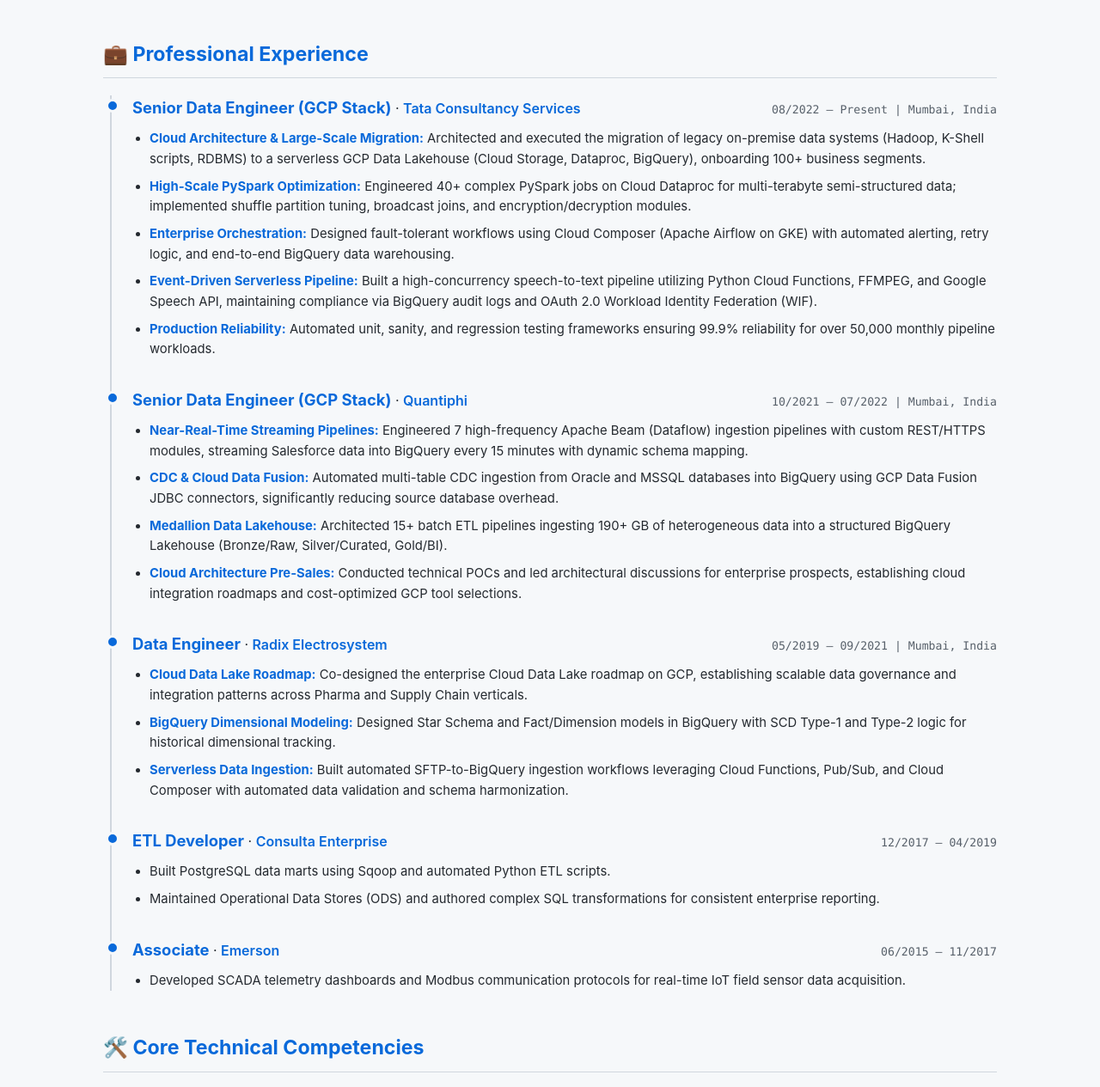
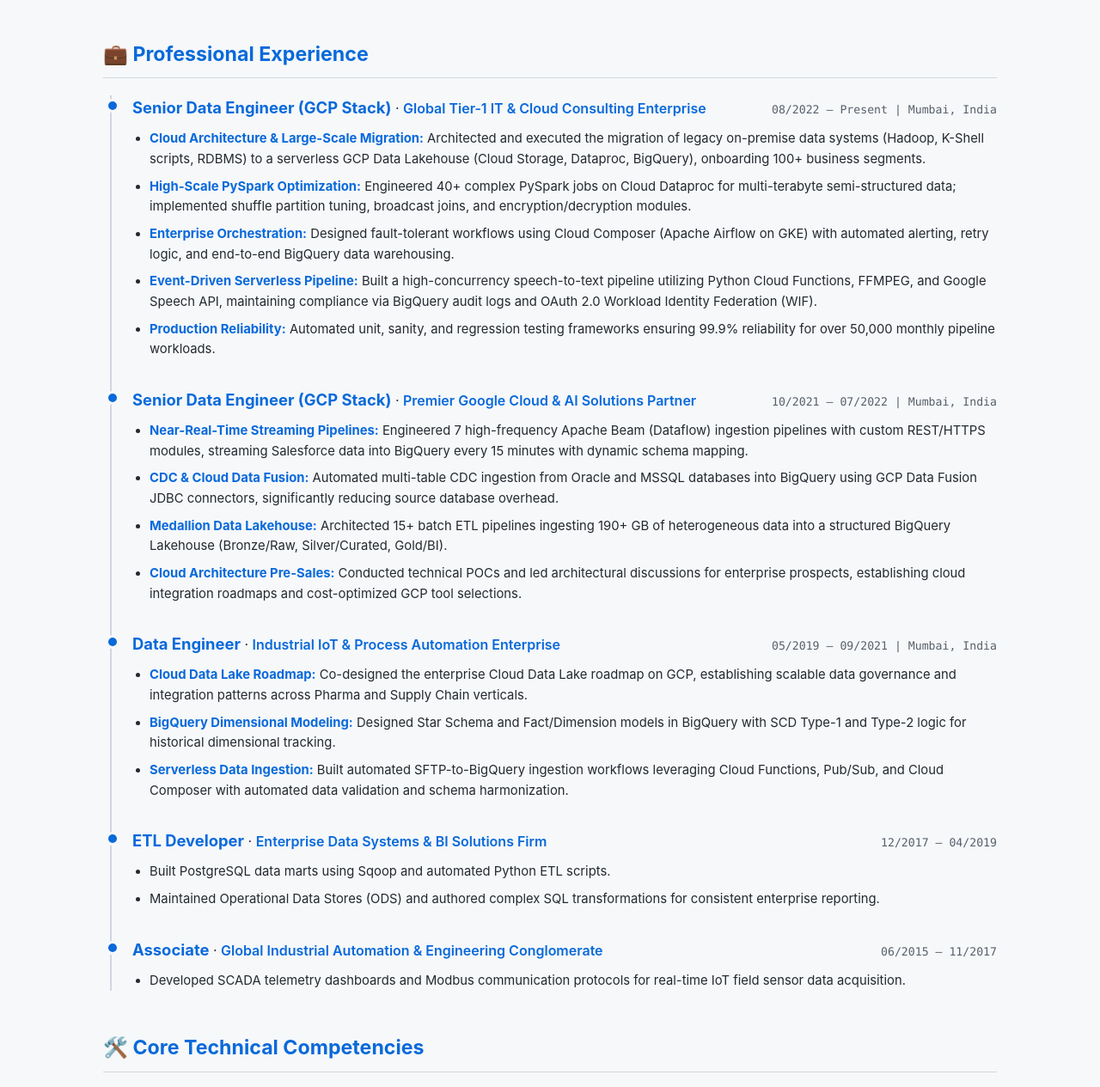
Before and after one commit to Amit1092tiwari/Amit1092tiwari, a plain HTML site: page index.html in a window 1280 px wide. Shown: the part 1639-2904 px from the top of the page at 86% size. Drawn offline with Linux system fonts and the light colour scheme.

Commit message:
chore(pages): anonymize company names with confidential industry descriptors

```diff
--- a/index.html
+++ b/index.html
@@ -541,12 +541,12 @@
       <h2>💼 Professional Experience</h2>
       <div class="timeline">
 
-        <!-- Role 1: TCS -->
+        <!-- Role 1: Tier-1 Global IT & Cloud Consultancy -->
         <div class="timeline-item">
           <div class="role-header">
             <div>
               <span class="role-title">Senior Data Engineer (GCP Stack)</span> ·
-              <span class="company-name">Tata Consultancy Services</span>
+              <span class="company-name">Global Tier-1 IT & Cloud Consulting Enterprise</span>
             </div>
             <div class="role-dates">08/2022 – Present | Mumbai, India</div>
           </div>
@@ -559,12 +559,12 @@
           </ul>
         </div>
 
-        <!-- Role 2: Quantiphi -->
+        <!-- Role 2: Premier Cloud & AI Partner -->
         <div class="timeline-item">
           <div class="role-header">
             <div>
               <span class="role-title">Senior Data Engineer (GCP Stack)</span> ·
-              <span class="company-name">Quantiphi</span>
+              <span class="company-name">Premier Google Cloud & AI Solutions Partner</span>
             </div>
             <div class="role-dates">10/2021 – 07/2022 | Mumbai, India</div>
           </div>
@@ -576,12 +576,12 @@
           </ul>
         </div>
 
-        <!-- Role 3: Radix Electrosystem -->
+        <!-- Role 3: Industrial IoT & Process Automation Enterprise -->
         <div class="timeline-item">
           <div class="role-header">
             <div>
               <span class="role-title">Data Engineer</span> ·
-              <span class="company-name">Radix Electrosystem</span>
+              <span class="company-name">Industrial IoT & Process Automation Enterprise</span>
             </div>
             <div class="role-dates">05/2019 – 09/2021 | Mumbai, India</div>
           </div>
@@ -592,12 +592,12 @@
           </ul>
         </div>
 
-        <!-- Role 4: Consulta Enterprise -->
+        <!-- Role 4: Enterprise Data Systems Firm -->
         <div class="timeline-item">
           <div class="role-header">
             <div>
               <span class="role-title">ETL Developer</span> ·
-              <span class="company-name">Consulta Enterprise</span>
+              <span class="company-name">Enterprise Data Systems & BI Solutions Firm</span>
             </div>
             <div class="role-dates">12/2017 – 04/2019</div>
           </div>
@@ -607,12 +607,12 @@
           </ul>
         </div>
 
-        <!-- Role 5: Emerson -->
+        <!-- Role 5: Global Industrial Automation Conglomerate -->
         <div class="timeline-item">
           <div class="role-header">
             <div>
               <span class="role-title">Associate</span> ·
-              <span class="company-name">Emerson</span>
+              <span class="company-name">Global Industrial Automation & Engineering Conglomerate</span>
             </div>
             <div class="role-dates">06/2015 – 11/2017</div>
           </div>
```
